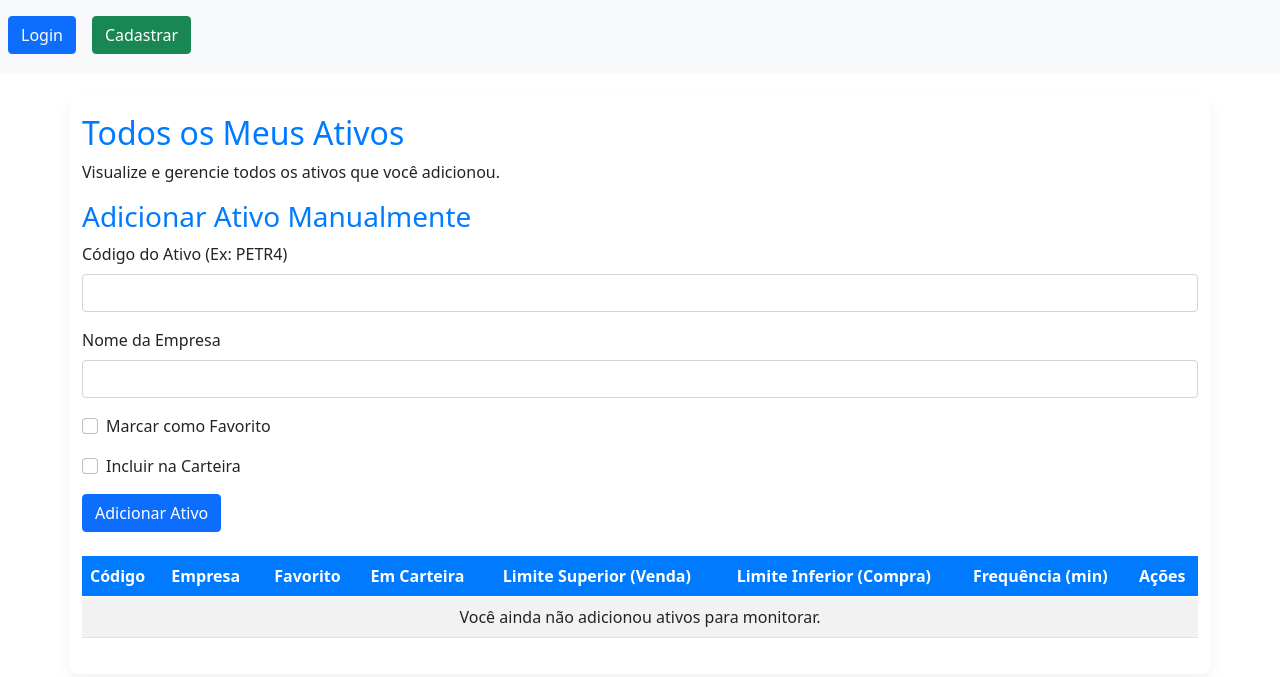
After one commit to JBSilvaDev/desafio-inoa, a Django app: template ativos_user/templates/home_ativos.html in a window 1280 px wide. The commit adds this page. Shown: the top 677 px of the page. Run offline with Django 5.2, Linux system fonts and the light colour scheme; the template is opened without the code that fills it, so the values that code supplies are empty.

Commit message:
feat: Implementa página Home, corrige gráfico e ajusta navegação

```diff
--- /dev/null
+++ b/ativos_user/templates/home_ativos.html
@@ -0,0 +1,164 @@
+{% extends 'base.html' %}
+{% load static %}
+{% block titulo %}Home - Todos os Ativos{% endblock %}
+
+{% block body %}
+<div class="container mt-4">
+    <div class="row">
+        <div class="col">
+            <h2>Todos os Meus Ativos</h2>
+            <p>Visualize e gerencie todos os ativos que você adicionou.</p>
+        </div>
+    </div>
+
+    <div class="row mb-4">
+        <div class="col-md-12">
+            <h3>Adicionar Ativo Manualmente</h3>
+            <form method="POST" action="{% url 'ativos_user:add_manual_asset' %}">
+                {% csrf_token %}
+                <div class="mb-3">
+                    <label for="cod_ativo_manual" class="form-label">Código do Ativo (Ex: PETR4)</label>
+                    <input type="text" class="form-control" id="cod_ativo_manual" name="cod_ativo" required>
+                </div>
+                <div class="mb-3">
+                    <label for="nome_empresa_manual" class="form-label">Nome da Empresa</label>
+                    <input type="text" class="form-control" id="nome_empresa_manual" name="nome_empresa" required>
+                </div>
+                <div class="mb-3 form-check">
+                    <input type="checkbox" class="form-check-input" id="favorito_manual" name="favorito">
+                    <label class="form-check-label" for="favorito_manual">Marcar como Favorito</label>
+                </div>
+                <div class="mb-3 form-check">
+                    <input type="checkbox" class="form-check-input" id="em_carteira_manual" name="em_carteira">
+                    <label class="form-check-label" for="em_carteira_manual">Incluir na Carteira</label>
+                </div>
+                <button type="submit" class="btn btn-primary">Adicionar Ativo</button>
+            </form>
+        </div>
+    </div>
+
+    <div class="table-responsive">
+        <table class="table table-striped table-hover">
+            <thead class="thead-dark">
+                <tr>
+                    <th scope="col">Código</th>
+                    <th scope="col">Empresa</th>
+                    <th scope="col" class="text-center">Favorito</th>
+                    <th scope="col" class="text-center">Em Carteira</th>
+                    <th scope="col" class="text-center">Limite Superior (Venda)</th>
+                    <th scope="col" class="text-center">Limite Inferior (Compra)</th>
+                    <th scope="col" class="text-center">Frequência (min)</th>
+                    <th scope="col" class="text-center">Ações</th>
+                </tr>
+            </thead>
+            <tbody>
+                {% for ativo in ativos %}
+                <tr>
+                    <td>
+                        <a href="{% url 'ativos_user:detalhes_ativo' ativo.id %}">{{ ativo.ativo.cod_ativo }}</a>
+                    </td>
+                    <td>{{ ativo.ativo.nome_empresa }}</td>
+                    <td class="text-center">
+                        <input class="form-check-input" type="checkbox" {% if ativo.favorito %} checked {% endif %} disabled>
+                    </td>
+                    <td class="text-center">
+                        <input class="form-check-input" type="checkbox" {% if ativo.em_carteira %} checked {% endif %} disabled>
+                    </td>
+                    <td class="text-center">R$ {{ ativo.limite_superior|default:"N/A" }}</td>
+                    <td class="text-center">R$ {{ ativo.limite_inferior|default:"N/A" }}</td>
+                    <td class="text-center">{{ ativo.intervalo_verificacao|default:"N/A" }}</td>
+                    <td class="text-center">
+                        <button type="button" class="btn btn-primary btn-sm" data-bs-toggle="modal" data-bs-target="#configModal-{{ ativo.id }}">
+                            Configurar
+                        </button>
+                    </td>
+                </tr>
+
+                <!-- Modal para cada ativo -->
+                <div class="modal fade" id="configModal-{{ ativo.id }}" tabindex="-1" aria-labelledby="configModalLabel-{{ ativo.id }}" aria-hidden="true">
+                    <div class="modal-dialog">
+                        <div class="modal-content">
+                            <div class="modal-header">
+                                <h5 class="modal-title" id="configModalLabel-{{ ativo.id }}">Configurar {{ ativo.ativo.cod_ativo }}</h5>
+                                <button type="button" class="btn-close" data-bs-dismiss="modal" aria-label="Close"></button>
+                            </div>
+                            <div class="modal-body">
+                                <form action="{% url 'ativos_user:update_ativo_config' ativo.id %}" method="post">
+                                    {% csrf_token %}
+                                    <div class="mb-3">
+                                        {{ ativo.form.limite_superior.label_tag }}
+                                        {{ ativo.form.limite_superior }}
+                                    </div>
+                                    <div class="mb-3">
+                                        {{ ativo.form.limite_inferior.label_tag }}
+                                        {{ ativo.form.limite_inferior }}
+                                    </div>
+                                    <div class="mb-3">
+                                        {{ ativo.form.intervalo_verificacao.label_tag }}
+                                        {{ ativo.form.intervalo_verificacao }}
+                                    </div>
+                                    <div class="mb-3 form-check">
+                                        {{ ativo.form.favorito }}
+                                        {{ ativo.form.favorito.label_tag }}
+                                    </div>
+                                    <div class="mb-3 form-check">
+                                        {{ ativo.form.em_carteira }}
+                                        {{ ativo.form.em_carteira.label_tag }}
+                                    </div>
+                                    <button type="submit" class="btn btn-success">Salvar</button>
+                                </form>
+                            </div>
+                        </div>
+                    </div>
+                </div>
+                {% empty %}
+                <tr>
+                    <td colspan="8" class="text-center">Você ainda não adicionou ativos para monitorar.</td>
+                </tr>
+                {% endfor %}
+            </tbody>
+        </table>
+    </div>
+
+    <!-- Paginação -->
+    {% if ativos.has_other_pages %}
+    <nav aria-label="Page navigation">
+        <ul class="pagination justify-content-center">
+            {% if ativos.has_previous %}
+            <li class="page-item">
+                <a class="page-link" href="?page={{ ativos.previous_page_number }}" aria-label="Previous">
+                    <span aria-hidden="true">&laquo;</span>
+                </a>
+            </li>
+            {% else %}
+            <li class="page-item disabled">
+                <a class="page-link" href="#" tabindex="-1" aria-disabled="true">&laquo;</a>
+            </li>
+            {% endif %}
+
+            {% for pagina in ativos.paginator.page_range %}
+            {% if ativos.number == pagina %}
+            <li class="page-item active" aria-current="page">
+                <span class="page-link">{{ pagina }}</span>
+            </li>
+            {% else %}
+            <li class="page-item"><a class="page-link" href="?page={{ pagina }}">{{ pagina }}</a></li>
+            {% endif %}
+            {% endfor %}
+
+            {% if ativos.has_next %}
+            <li class="page-item">
+                <a class="page-link" href="?page={{ ativos.next_page_number }}" aria-label="Next">
+                    <span aria-hidden="true">&raquo;</span>
+                </a>
+            </li>
+            {% else %}
+            <li class="page-item disabled">
+                <a class="page-link" href="#" tabindex="-1" aria-disabled="true">&raquo;</a>
+            </li>
+            {% endif %}
+        </ul>
+    </nav>
+    {% endif %}
+</div>
+{% endblock %}
--- a/templates/base.html
+++ b/templates/base.html
@@ -6,6 +6,7 @@
   <meta name="viewport" content="width=device-width, initial-scale=1.0">
   <link rel="stylesheet" href="{% static 'css/style.css' %}"> {# Incluir o CSS customizado #}
   <link href="https://cdn.jsdelivr.net/npm/bootstrap@5.0.2/dist/css/bootstrap.min.css" rel="stylesheet" integrity="sha384-EVSTQN3/azprG1Anm3QDgpJLIm9Nao0Yz1ztcQTwFspd3yD65VohhpuuCOmLASjC" crossorigin="anonymous">
+  <link rel="stylesheet" href="https://cdnjs.cloudflare.com/ajax/libs/font-awesome/6.0.0-beta3/css/all.min.css" integrity="sha512-Fo3rlrZj/k7ujTnHg4CGR2D7kSs0v4LLanw2qksYuRlEzO+tcaEPQogQ0KaoGN26/zrn20ImR1DfuLWnOo7aBA==" crossorigin="anonymous" referrerpolicy="no-referrer" /> {# Adicionar Font Awesome #}
   {% block head %}
   {% endblock %}
   <title>{% block titulo %}{% endblock %}</title>
@@ -19,6 +20,7 @@
           <li class="nav-item"><a class="nav-link active" href="{% url 'home' %}"><button class="btn btn-primary">Login</button></a></li>
           <li class="nav-item"><a class="nav-link active" href="{% url 'auth:cadastro' %}"><button class="btn btn-success">Cadastrar</button></a></li> {# Usar namespace 'auth' #}
           {% else %}
+          <li class="nav-item"><a class="nav-link active" href="{% url 'ativos_user:home_ativos' %}"><button class="btn btn-secondary"><i class="fas fa-home"></i> Home</button></a></li> {# Novo botão Home #}
           <li class="nav-item"><a class="nav-link active" href="{% url 'ativos_user:carteira' %}"><button class="btn btn-info">Minha Carteira</button></a></li> {# Novo link #}
           <li class="nav-item"><a class="nav-link active" href="{% url 'ativos_user:favoritos' %}"><button class="btn btn-success">Meus Favoritos</button></a></li> {# Novo link #}
           <li class="nav-item"><a class="nav-link active" href="{% url 'auth:sair' %}"><button class="btn btn-danger">Sair</button></a></li> {# Usar namespace 'auth' #}
```
Also changed, not shown: ativos_user/templates/detalhes.html (+4 -3 lines), ativos_user/urls.py (+5 -4 lines), ativos_user/views.py (+17 -23 lines).
